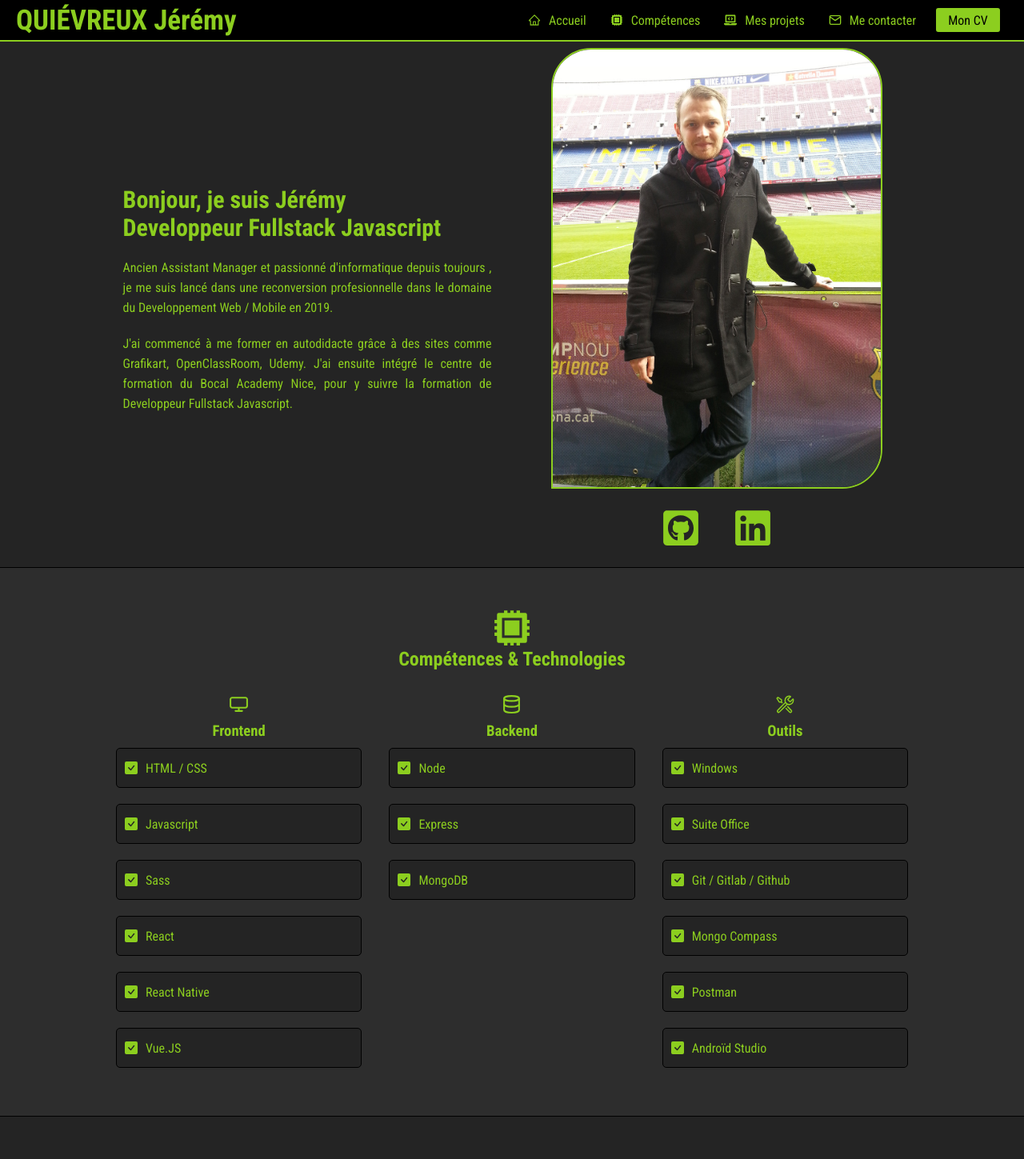
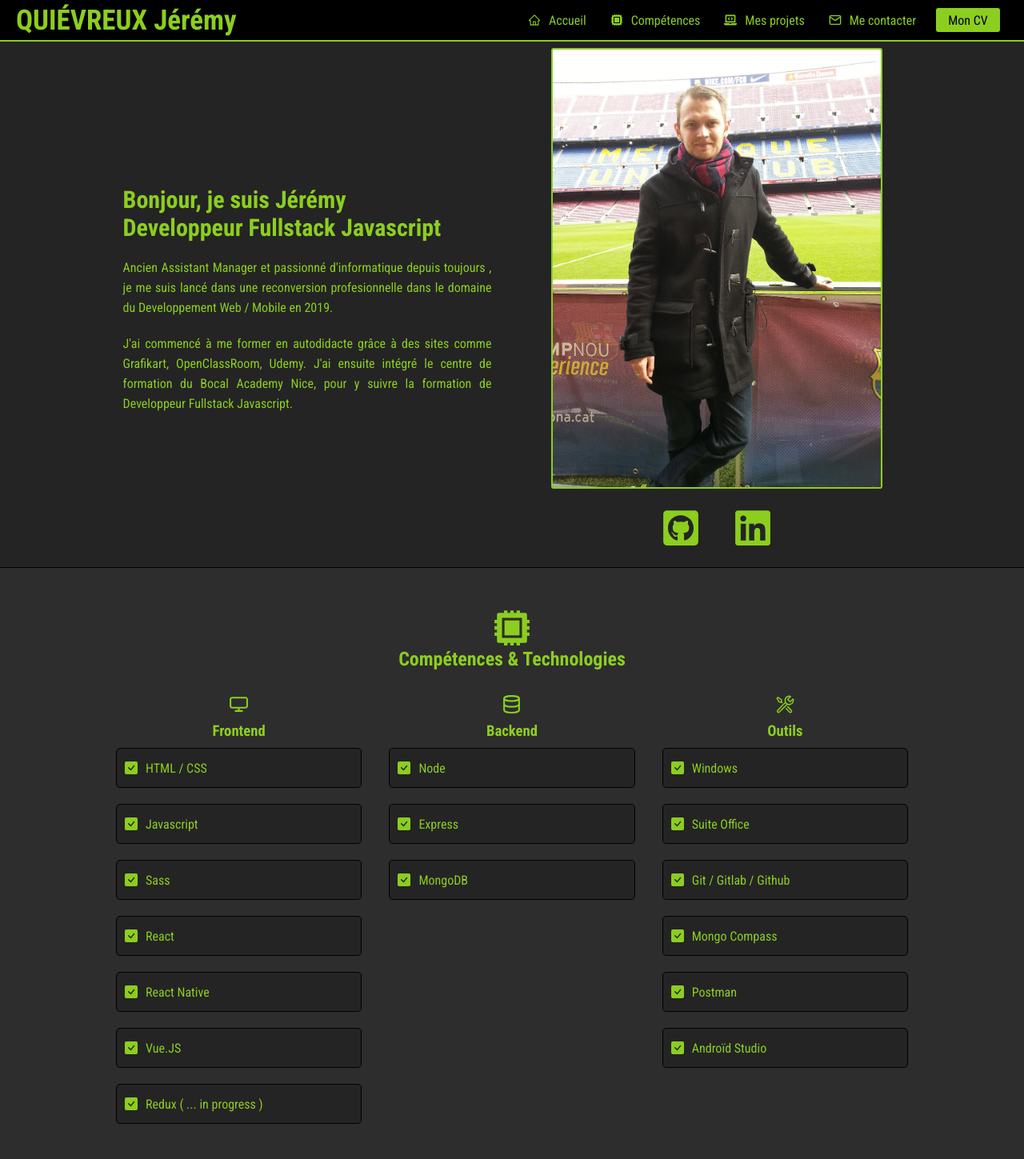
Before and after one commit to JeremyQuievreux/Portfolio-front, a React (Create React App) app: page / in a window 1280 px wide. Shown: the top 1449 px of the page at 80% size. Built offline with nearby package versions, Linux system fonts and the light colour scheme.

Commit message:
change CV and update skill

```diff
--- a/src/About/About.scss
+++ b/src/About/About.scss
@@ -44,7 +44,7 @@
             img{
                 max-width: 100%;
                 max-height: 100%;
-                border-radius: 50px 50px 50px 0;
+                border-radius: 3px;
                 border: 2px solid $secondary;
             }
         }
--- a/src/Skills/Skills.js
+++ b/src/Skills/Skills.js
@@ -44,6 +44,10 @@ function Skills() {
                         <div className="skills-item">
                             <BsCheckSquareFill/>
                             <p>Vue.JS</p>
+                        </div>
+                        <div className="skills-item">
+                            <BsCheckSquareFill/>
+                            <p>Redux ( ... in progress )</p>
                         </div>
                     </div>
                     <div className="skills-underblock">
```
Also changed, not shown: 1 other file (tests, documents, lock files or other folders).
